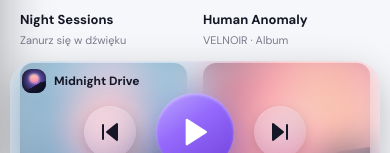
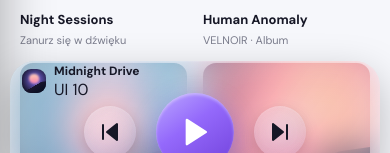
Before and after one commit to trciesielski/Shutter, a React (Vite) app: page / in a window 390 px wide. Shown: the part 656-809 px from the top of the page. Built offline with nearby package versions, Linux system fonts and the light colour scheme.

Commit message:
chore(ui): show mobile build marker for reliable deployment verification

```diff
--- a/src/main.jsx
+++ b/src/main.jsx
@@ -45,7 +45,7 @@ function App(){
  {view==='car'&&<><div className="page-heading"><span className="eyebrow muted">PROJEKT EKRANU SAMOCHODOWEGO</span><h1>Car Preview</h1><p>Podgląd wizualny. Faktyczny ekran Android Auto jest kontrolowany przez system i wymaga osobnej integracji Media3.</p></div><div className="car-frame"><div className="car-header"><strong><Music2 size={21}/> shutter.</strong><span><Clock3 size={16}/> 09:41</span></div><div className="car-body"><div className="car-cover-wrap">{cover(song.art,'car-cover')}</div><div className="car-now"><span>TERAZ ODTWARZANE</span><h2>{song.title}</h2><p>{song.artist}</p><div className="car-controls"><button aria-label="Poprzedni" onClick={prev}><SkipBack fill="currentColor"/></button><button className="car-play" aria-label={playing?'Pauza':'Odtwórz'} onClick={()=>setPlaying(v=>!v)}>{playing?<Pause fill="currentColor"/>:<Play fill="currentColor"/>}</button><button aria-label="Następny" onClick={next}><SkipForward fill="currentColor"/></button></div></div><div className="car-queue"><strong>NASTĘPNE</strong>{songs.filter(s=>s.id!==song.id).slice(0,3).map(s=><div key={s.id}><span>{s.title}</span><small>{s.artist}</small></div>)}</div></div></div><div className="car-note">Wersja koncepcyjna — nie jest interfejsem zatwierdzonym ani renderowanym przez Android Auto.</div></>}
  </div>
  </main>
- <div className="player-bar"><div className="player-song">{cover(song.art,'player-cover')}<div className="player-song-meta"><strong>{song.title}</strong><small>{song.artist}</small></div><button className={likes.includes(song.id)?'liked':''} aria-label="Ulubione" onClick={()=>toggleLike(song.id)}><Heart size={18} fill={likes.includes(song.id)?'currentColor':'none'}/></button></div>
+ <div className="player-bar"><div className="player-song">{cover(song.art,'player-cover')}<div className="player-song-meta"><strong>{song.title}</strong><span className="player-build-tag">UI 10</span><small>{song.artist}</small></div><button className={likes.includes(song.id)?'liked':''} aria-label="Ulubione" onClick={()=>toggleLike(song.id)}><Heart size={18} fill={likes.includes(song.id)?'currentColor':'none'}/></button></div>
  <div className="player-middle"><div className="player-controls"><button aria-label="Losowo — funkcja wkrótce" disabled><Shuffle size={17}/></button><button aria-label="Poprzedni" onClick={prev}><SkipBack size={20} fill="currentColor"/></button><button aria-label={playing?'Pauza':'Odtwórz'} className="play-button" onClick={()=>setPlaying(v=>!v)}>{playing?<Pause size={19} fill="currentColor"/>:<Play size={19} fill="currentColor"/>}</button><button aria-label="Następny" onClick={next}><SkipForward size={20} fill="currentColor"/></button><button aria-label="Powtarzanie — funkcja wkrótce" disabled><Repeat2 size={17}/></button></div><div className="progress-line"><span>1:24</span><input type="range" min="0" max="100" value={progress} onChange={e=>setProgress(Number(e.target.value))} aria-label="Pozycja podglądu utworu"/><span>{song.duration}</span></div></div>
  <div className="player-right"><Volume2 size={18}/><input type="range" aria-label="Głośność podglądu" defaultValue="65"/><span className="quality">SHUTTER • DEMO</span></div></div>
  </div>
```
